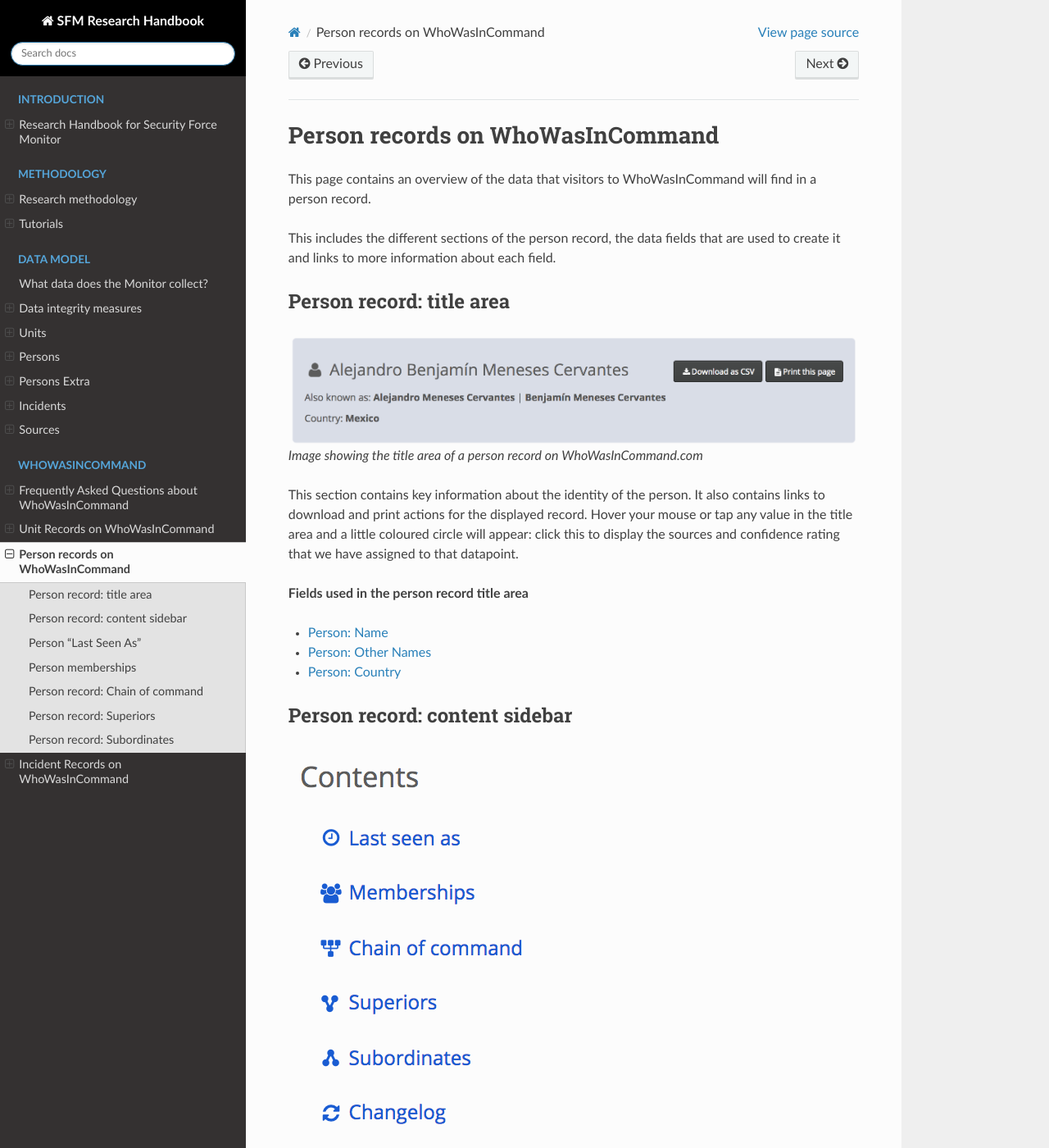
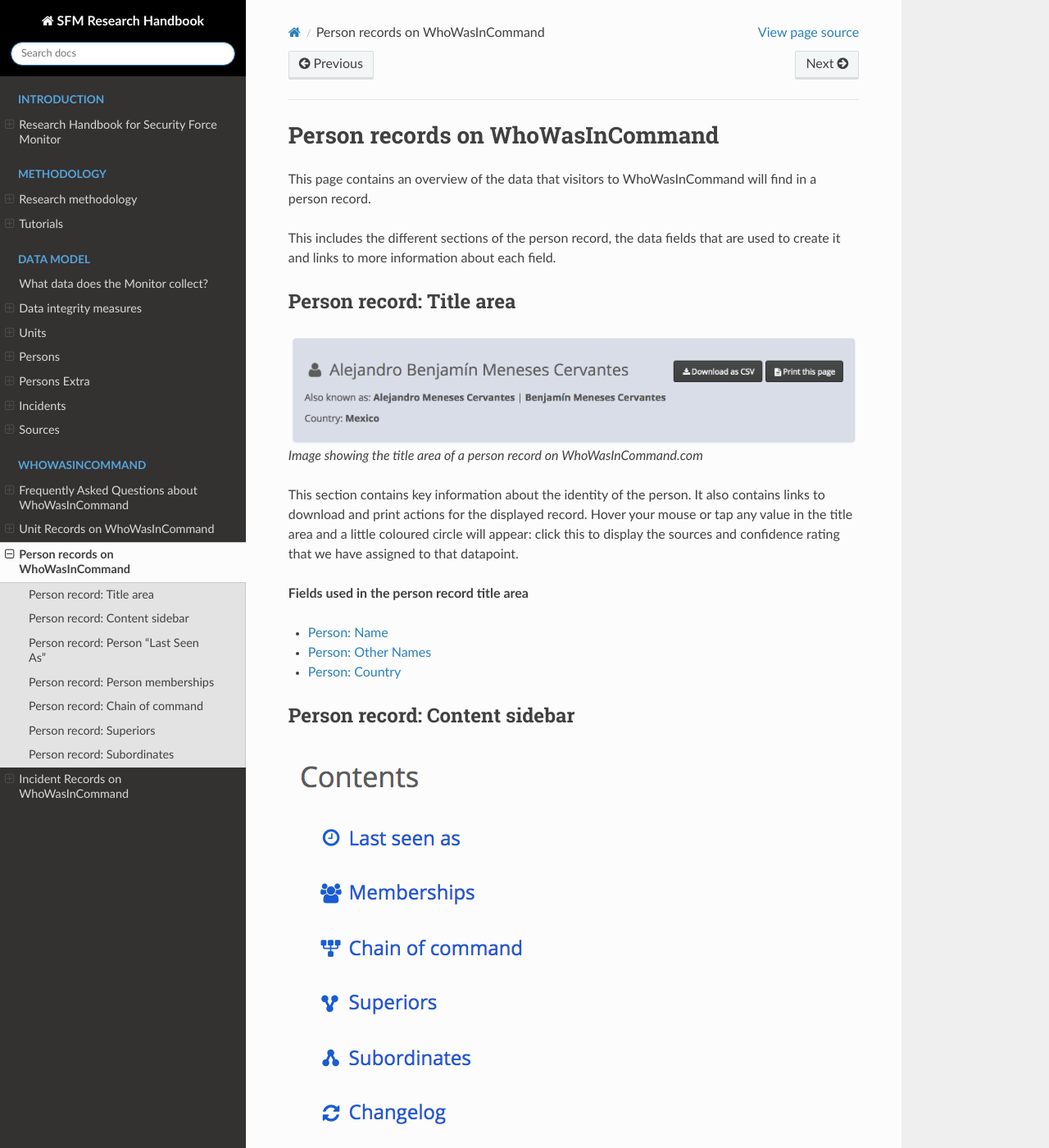
Before and after one commit to security-force-monitor/research-handbook, a Sphinx documentation site: the page built from source/personsrec.rst, in a window 1280 px wide and 1400 px high. Shown: the whole window at 82% size. Built offline with Sphinx 7.4.7 and the Read the Docs theme 2.0.0, drawn with Linux system fonts in a browser that asks for light colours; some of the changed text lies outside the part shown.

Commit message:
Research handbook: - quickfix to titles in personsrec.rst.

```diff
--- a/source/personsrec.rst
+++ b/source/personsrec.rst
@@ -5,7 +5,7 @@
 
 This includes the different sections of the person record, the data fields that are used to create it and links to more information about each field.
 
-Person record: title area
+Person record: Title area
 ------------------------
 
 .. figure:: _static/person_record_anatomy_title_area.png
@@ -21,7 +21,7 @@
 -  :ref:`Person: Other Names`
 -  :ref:`Person: Country`
 
-Person record: content sidebar
+Person record: Content sidebar
 -----------------------------
 
 .. figure:: _static/person_record_anatomy_content_sidebar.png
@@ -31,7 +31,7 @@
 
 The content sidebar is a navigation aid. It provides quick links to different sections of the person record. The items inside the content sidebar indicate what sort of data is available about this person. If a particular section is not listed in the content sidebar - for example, "Subordinates" - then there is no data available about the subordinates of this person.
 
-Person "Last Seen As"
+Person record: Person "Last Seen As"
 ---------------------
 
 .. figure:: _static/person_record_anatomy_last_seen_as.png
@@ -52,7 +52,7 @@
 -  :ref:`Person: Posting Last Cited Date`
 -  :ref:`Person: Posting Last Cited Date is End Date`
 
-Person memberships
+Person record: Person memberships
 ------------------
 
 .. figure:: _static/person_record_anatomy_memberships.png
```
